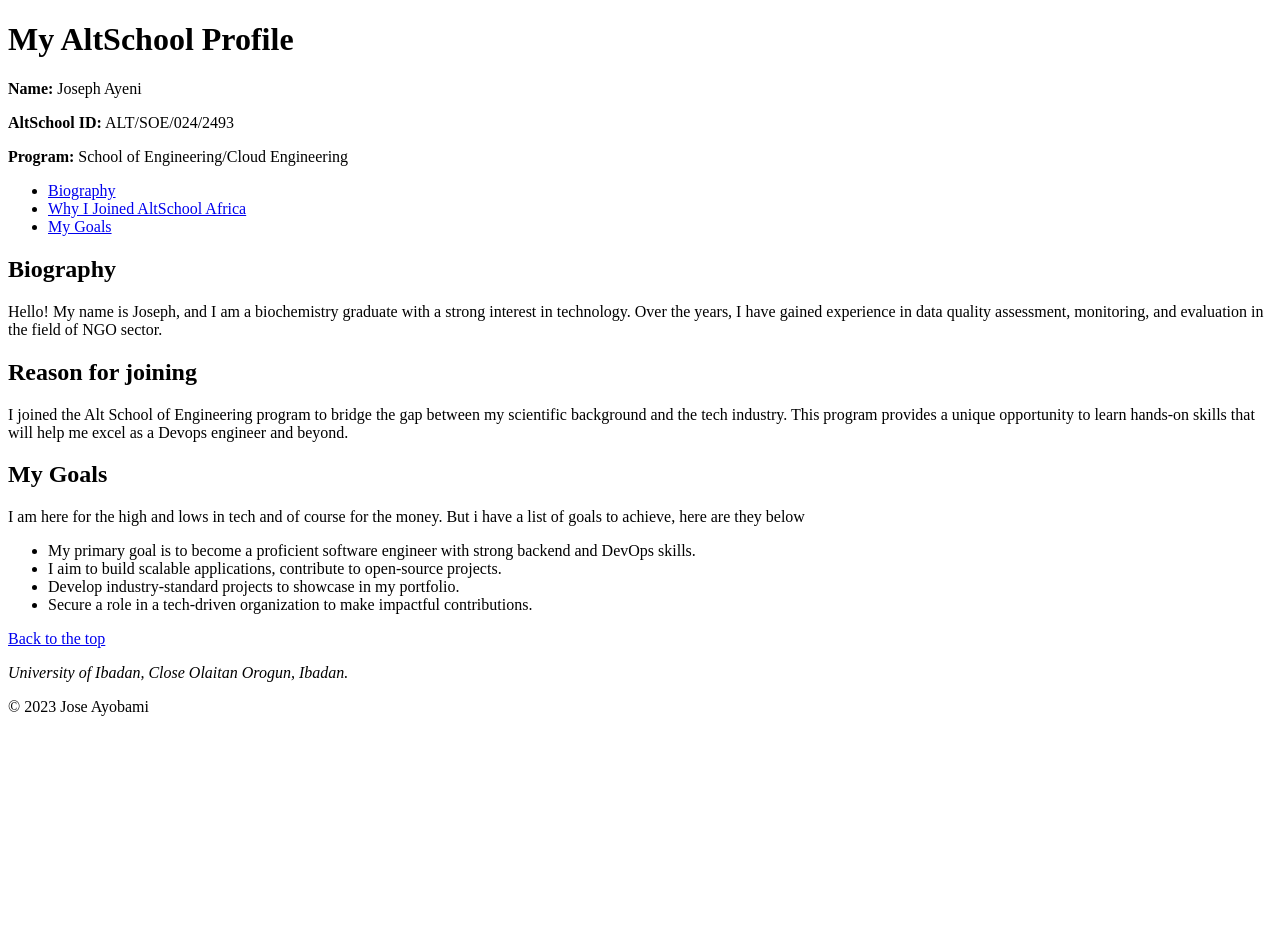
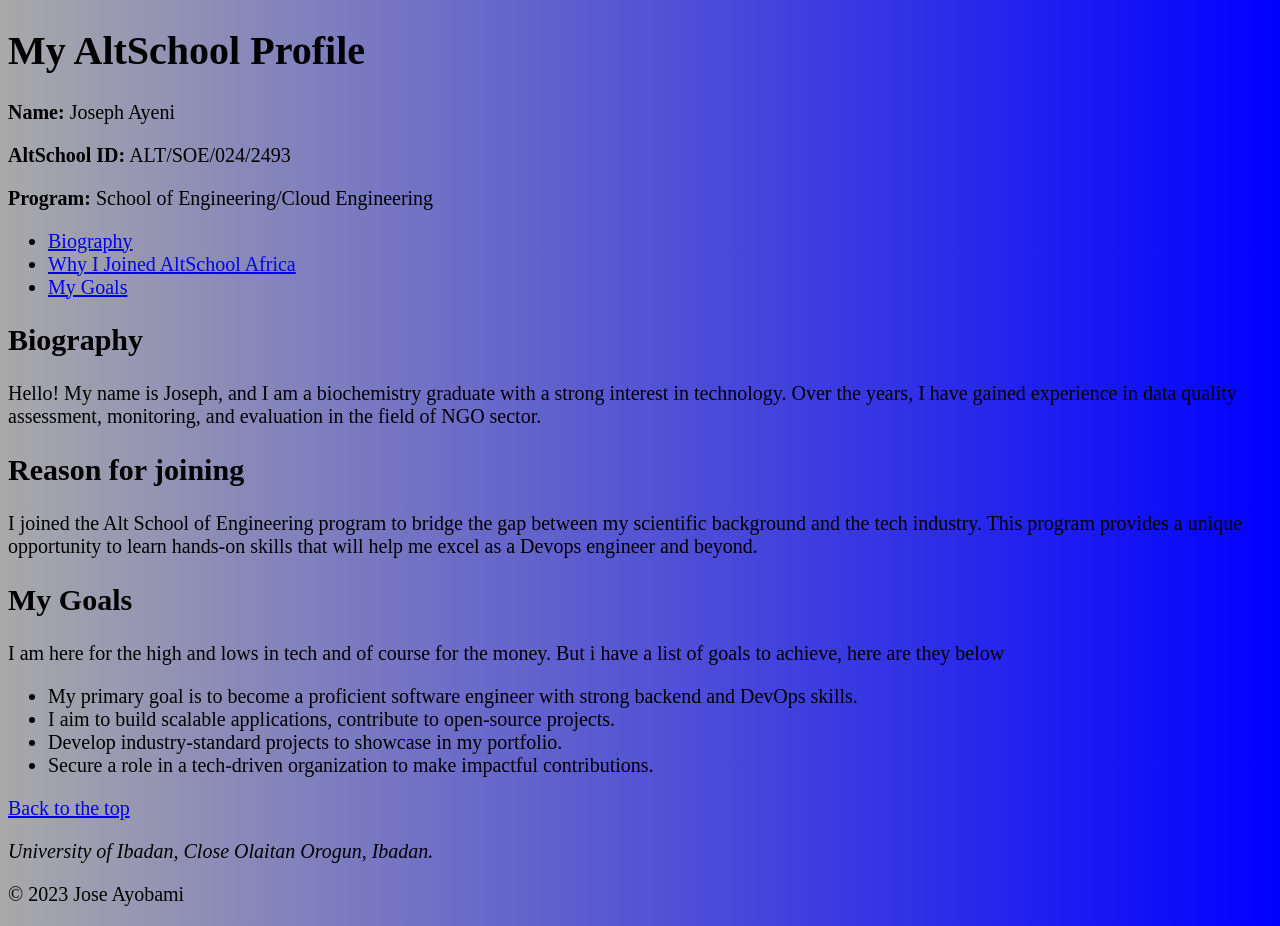
Before and after one commit to JoseAyobami/ALT_ASS, a plain HTML site: page index.html in a window 1280 px wide. Before the commit the page ends 800 px from the top, so only its background shows below. Drawn offline with Linux system fonts and the light colour scheme.

Commit message:
Added few styles

```diff
--- a/index.html
+++ b/index.html
@@ -5,6 +5,31 @@
     <meta charset="UTF-8">
     <meta name="viewport" content="width=device-width, initial-scale=1.0">
     <title>Web Page For ALT School Profile</title>
+    <style>
+        /* For mobile devices (up to 767px) */
+    @media (max-width: 767px) {
+            body {
+                font-size: 16px;
+                background-image: linear-gradient(to right, lightcoral, red);
+            }
+        }
+
+        /* For tablets (768px to 1023px) */
+        @media (min-width: 768px) and (max-width: 1023px) {
+            body {
+                font-size: 18px;
+                background-image: linear-gradient(to right, lightblue, blue);
+            }
+        }
+
+        /* For desktops (1024px and above) */
+        @media (min-width: 1024px) {
+            body {
+                font-size: 20px;
+                background-image: linear-gradient(to right, darkgray, blue);
+            }
+        }
+    </style>
 </head>
 
 <body>
```
